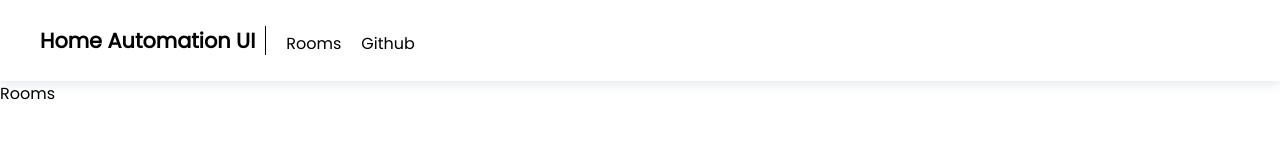
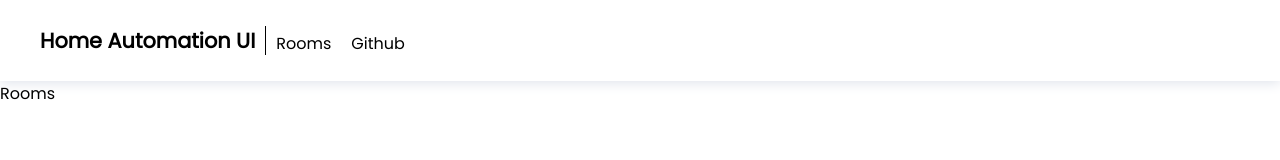
Before and after one commit to abduvik/home-automation-ui, a React (Create React App) app: page / in a window 1280 px wide. Shown: the top 160 px of the page. Built offline with nearby package versions, Linux system fonts and the light colour scheme.

Commit message:
Small UI change

```diff
--- a/src/components/Layout/Header/Header.module.scss
+++ b/src/components/Layout/Header/Header.module.scss
@@ -16,7 +16,6 @@
   .AppName {
     font-weight: bold;
     font-size: 1.3rem;
-    padding-right: 10px;
 
     &::after {
       content: "";
```
